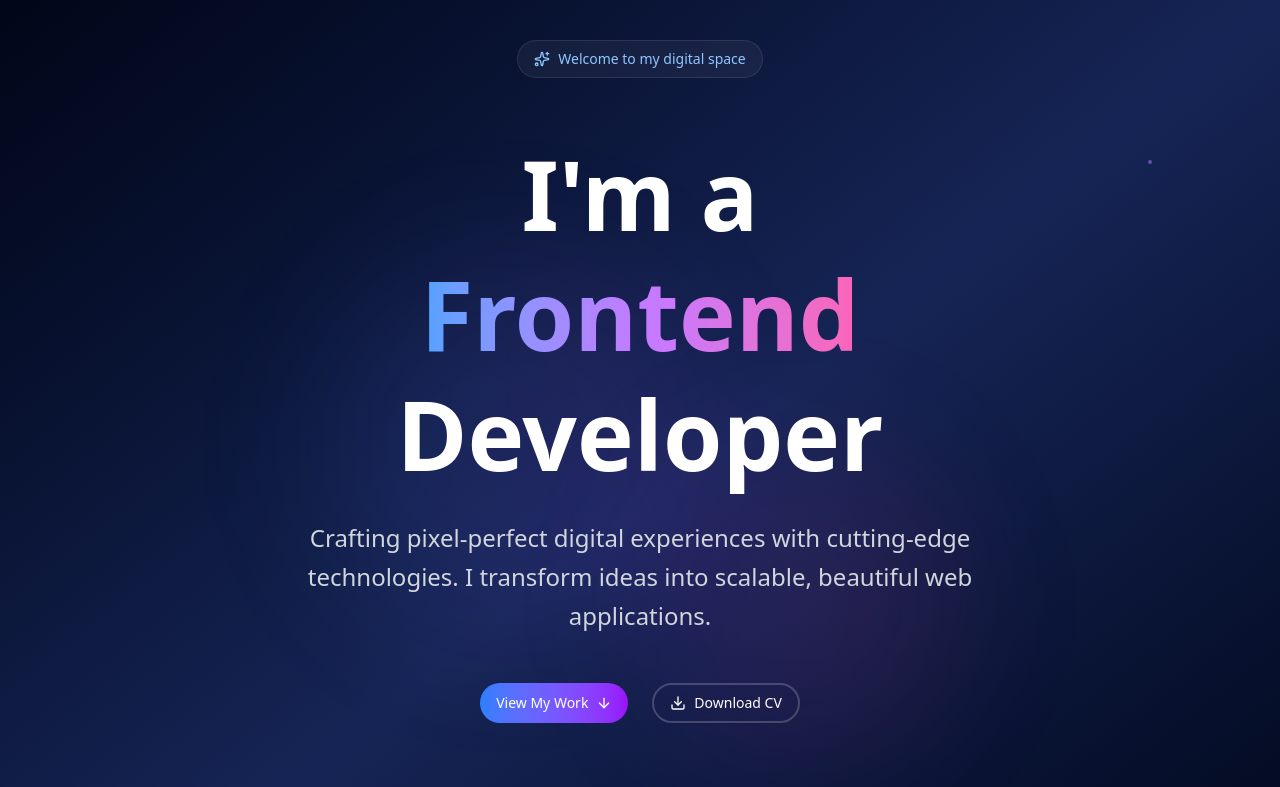
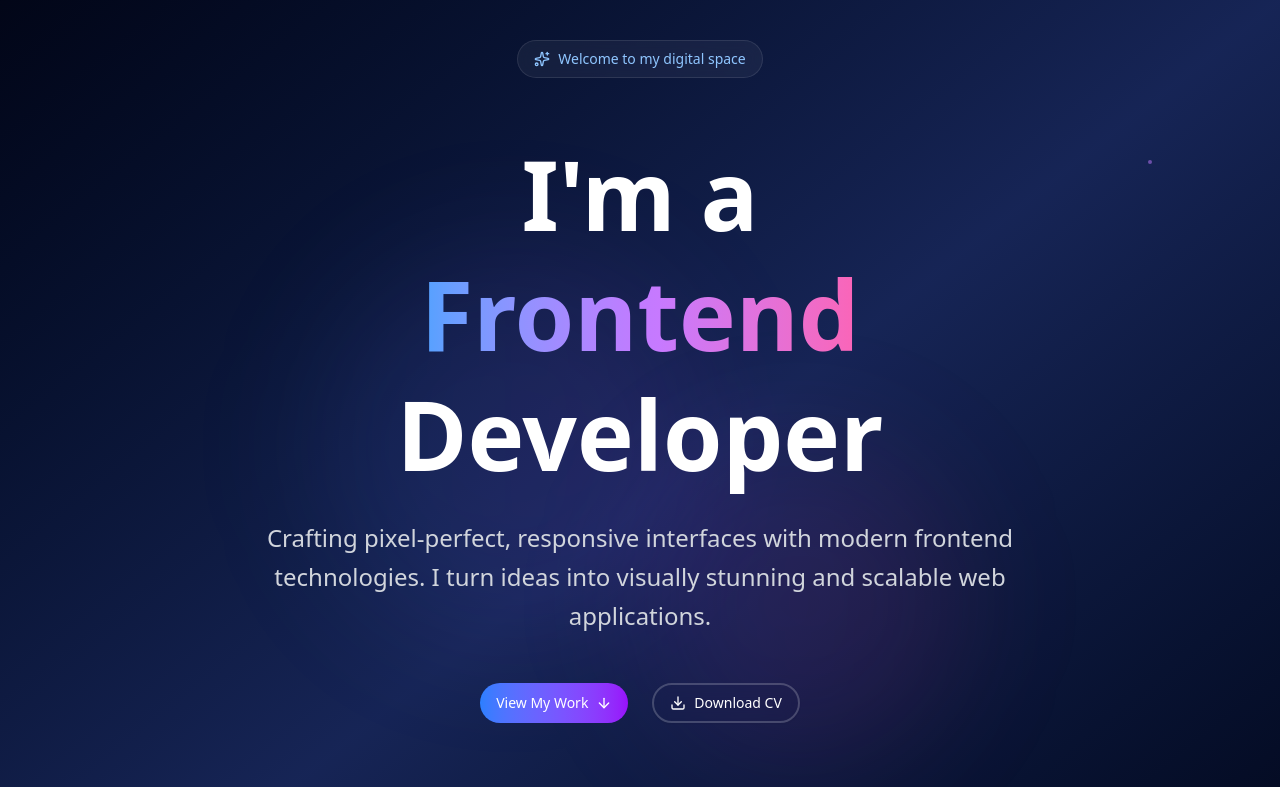
Before and after one commit to rohitkumar-14/RohitFolio, a React (Vite) app: page / in a window 1280 px wide. Shown: the top 787 px of the page. Built offline with nearby package versions, Linux system fonts and the light colour scheme.

Commit message:
Update Hero.tsx

```diff
--- a/src/components/Hero.tsx
+++ b/src/components/Hero.tsx
@@ -75,9 +75,7 @@ const Hero = () => {
             className="animate-fade-in-up"
             style={{ animationDelay: "0.4s" }}>
             <p className="text-xl md:text-2xl text-gray-300 mb-12 max-w-3xl mx-auto leading-relaxed">
-              Crafting pixel-perfect digital experiences with cutting-edge
-              technologies. I transform ideas into scalable, beautiful web
-              applications.
+              Crafting pixel-perfect, responsive interfaces with modern frontend technologies. I turn ideas into visually stunning and scalable web applications.
             </p>
           </div>
 
```
